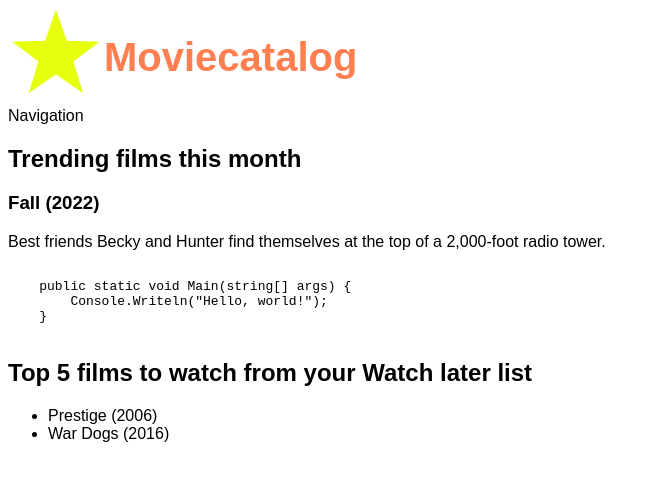
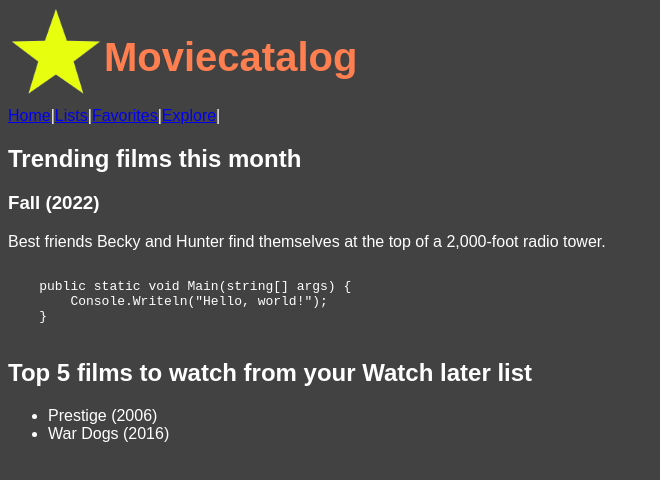
Before and after one commit to GTEgorss/GTEgorss_Web, a plain HTML site: page index.html in a window 1280 px wide. Shown: the whole page, without its empty margins (0-660 px from the left). Drawn offline with Linux system fonts and the light colour scheme.

Commit message:
feat: add initial nav menu refactor: background and font color change

```diff
--- a/CSS/main.css
+++ b/CSS/main.css
@@ -1,5 +1,12 @@
 html {
+    background-color: #424242;
+    color: #FFFFFF;
     font-family: Arial, serif;
+}
+
+nav {
+    display: flex;
+    justify-self: flex-start;
 }
 
 .logo {
--- a/index.html
+++ b/index.html
@@ -15,7 +15,10 @@
                 <h1>Moviecatalog</h1>
             </div>
             <nav>
-                Navigation
+                <a href="#">Home </a> |
+                <a href="#">Lists</a> |
+                <a href="#">Favorites</a> |
+                <a href="#">Explore</a> |
             </nav>
         </header>
         <main>
```
